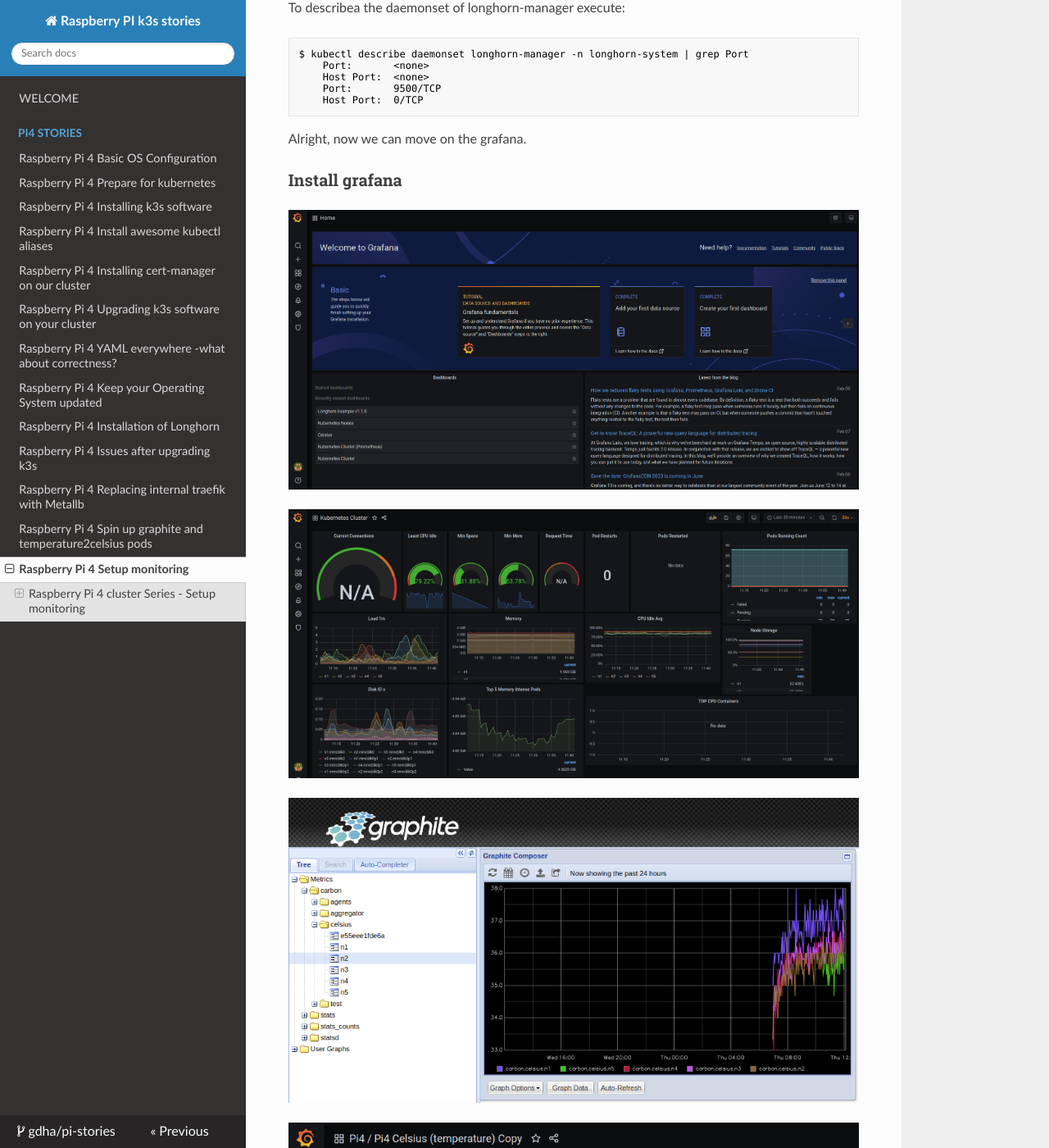
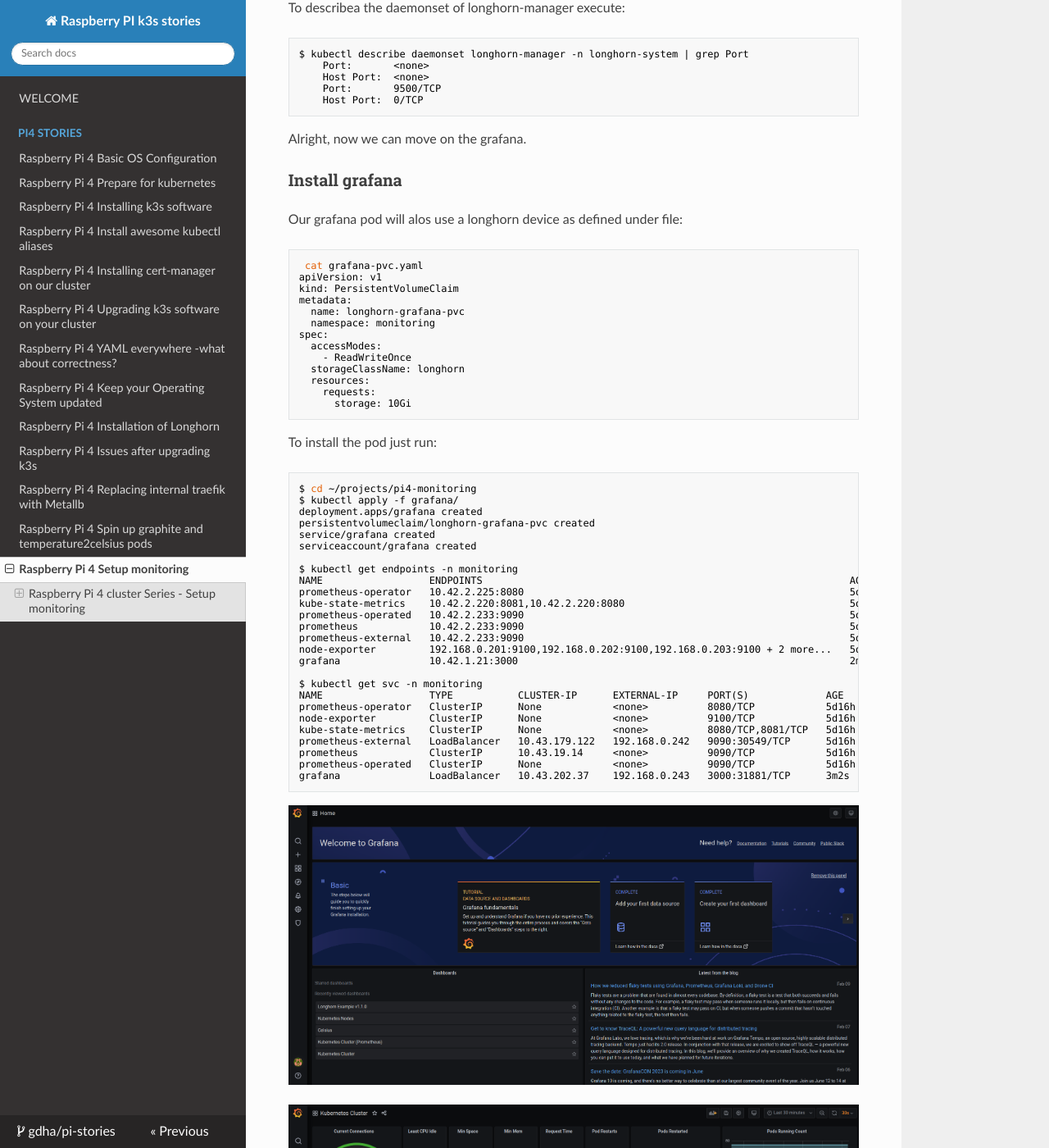
Before and after one commit to gdha/pi-stories, an MkDocs documentation site: the page built from docs/pi-stories13.md, in a window 1280 px wide and 1400 px high, scrolled down 6308 px. Shown: the whole window at 82% size. Built offline with MkDocs 1.6.1, drawn with Linux system fonts in a browser that asks for light colours; nearby versions of some CDN libraries.

Commit message:
story 13 update with grafana (wip)

````diff
--- a/docs/pi-stories13.md
+++ b/docs/pi-stories13.md
@@ -255,6 +255,55 @@
 
 ### Install grafana
 
+Our grafana pod will alos use a longhorn device as defined under file:
+
+```bash
+ cat grafana-pvc.yaml
+apiVersion: v1
+kind: PersistentVolumeClaim
+metadata:
+  name: longhorn-grafana-pvc
+  namespace: monitoring
+spec:
+  accessModes:
+    - ReadWriteOnce
+  storageClassName: longhorn
+  resources:
+    requests:
+      storage: 10Gi
+```
+
+To install the pod just run:
+
+```bash
+$ cd ~/projects/pi4-monitoring
+$ kubectl apply -f grafana/
+deployment.apps/grafana created
+persistentvolumeclaim/longhorn-grafana-pvc created
+service/grafana created
+serviceaccount/grafana created
+
+$ kubectl get endpoints -n monitoring
+NAME                  ENDPOINTS                                                              AGE
+prometheus-operator   10.42.2.225:8080                                                       5d16h
+kube-state-metrics    10.42.2.220:8081,10.42.2.220:8080                                      5d16h
+prometheus-operated   10.42.2.233:9090                                                       5d16h
+prometheus            10.42.2.233:9090                                                       5d16h
+prometheus-external   10.42.2.233:9090                                                       5d16h
+node-exporter         192.168.0.201:9100,192.168.0.202:9100,192.168.0.203:9100 + 2 more...   5d16h
+grafana               10.42.1.21:3000                                                        2m44s
+
+$ kubectl get svc -n monitoring
+NAME                  TYPE           CLUSTER-IP      EXTERNAL-IP     PORT(S)             AGE
+prometheus-operator   ClusterIP      None            <none>          8080/TCP            5d16h
+node-exporter         ClusterIP      None            <none>          9100/TCP            5d16h
+kube-state-metrics    ClusterIP      None            <none>          8080/TCP,8081/TCP   5d16h
+prometheus-external   LoadBalancer   10.43.179.122   192.168.0.242   9090:30549/TCP      5d16h
+prometheus            ClusterIP      10.43.19.14     <none>          9090/TCP            5d16h
+prometheus-operated   ClusterIP      None            <none>          9090/TCP            5d16h
+grafana               LoadBalancer   10.43.202.37    192.168.0.243   3000:31881/TCP      3m2s
+```
+
 ![](img/grafana-home.png)
 
 ![](img/kubernetes-cluster-grafana.png)
````
